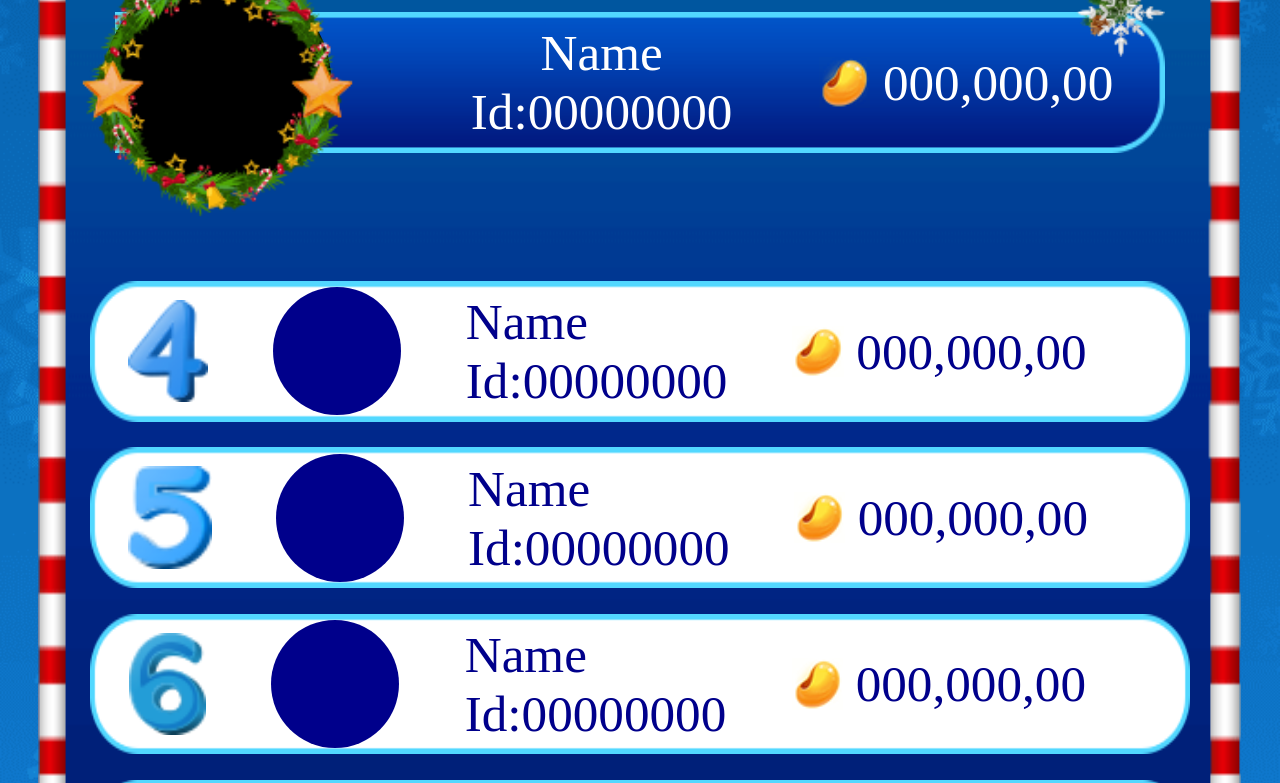
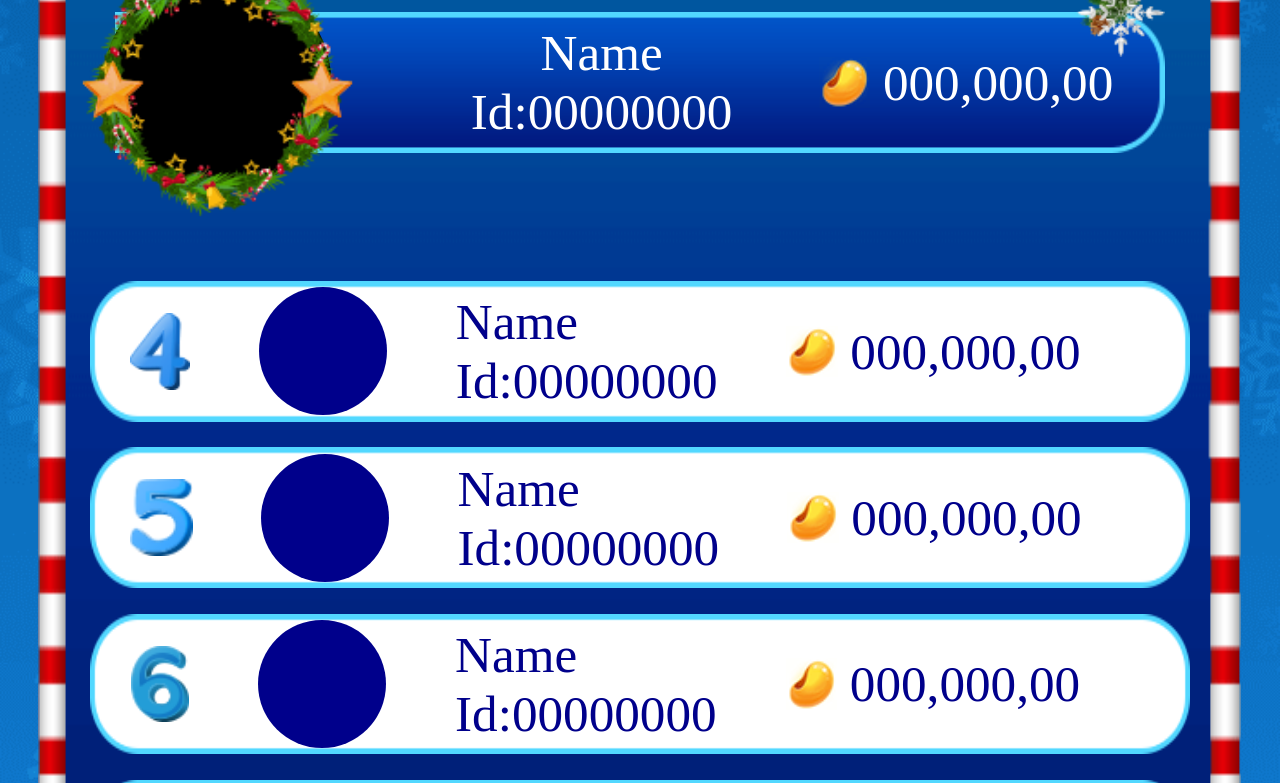
Before and after one commit to TejaswiniPujari/Christmas-Mania, a plain HTML site: page index.html in a window 1280 px wide. Shown: the part 5384-6167 px from the top of the page. Drawn offline with Linux system fonts and the light colour scheme.

Commit message:
Update style.css

```diff
--- a/style.css
+++ b/style.css
@@ -192,7 +192,7 @@ body {
 }
 
 .number-img {
-    height: 8vw;
+    height: 6vw;
 }
 
 #leaderboard-banner {
```
